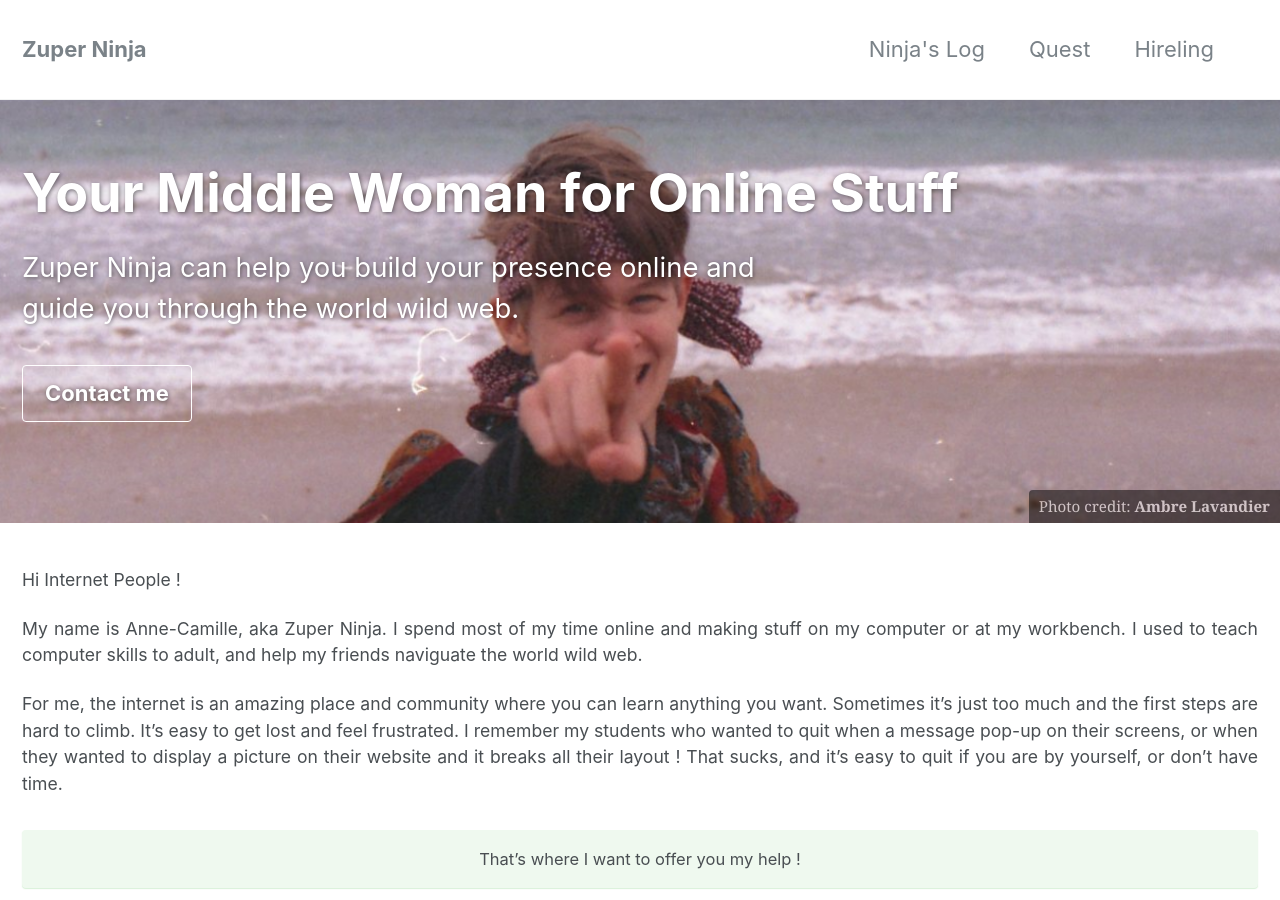
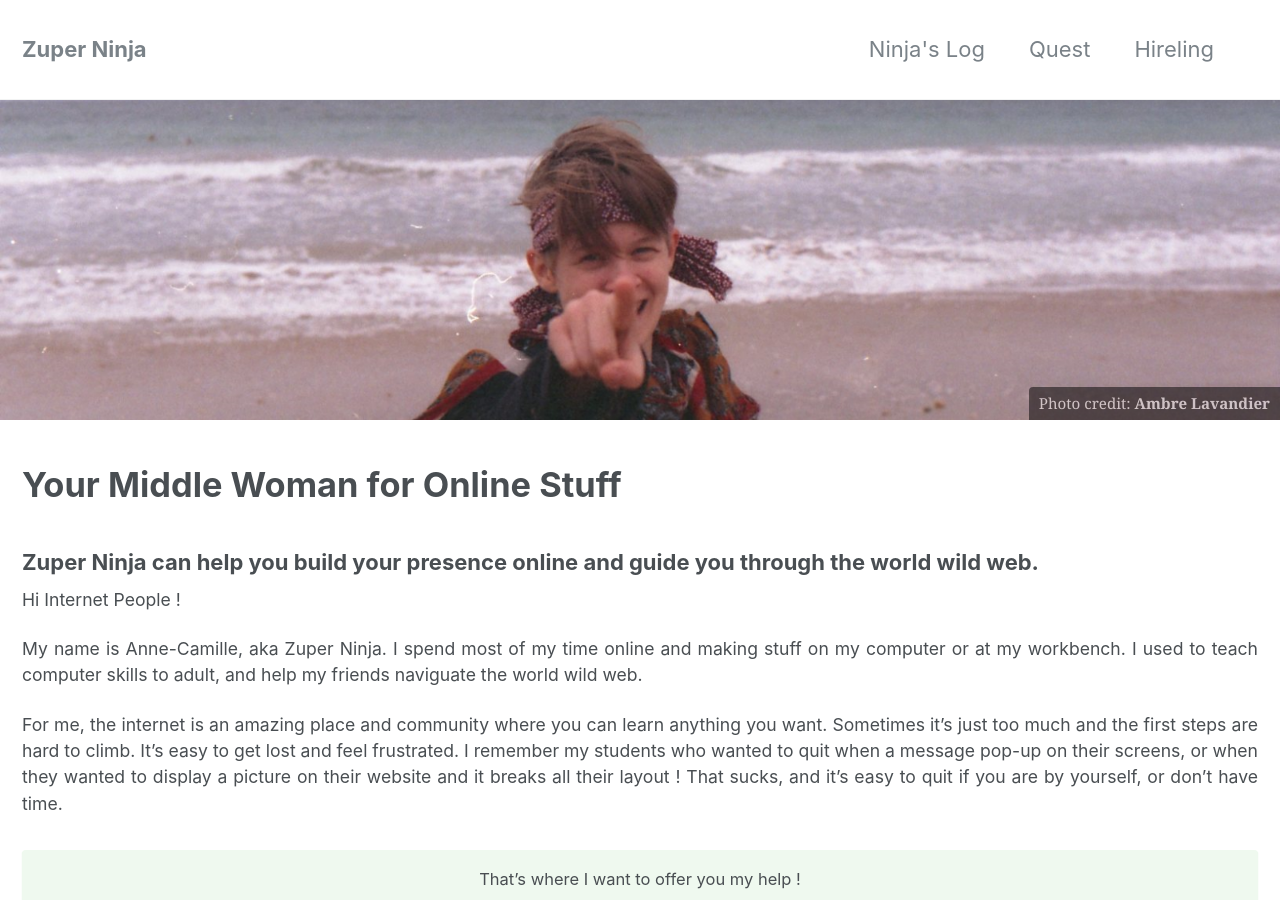
Before and after one commit to zuperninja/zuperninja.github.io, a Jekyll site: the page built from _pages/about.md, in a window 1280 px wide and 900 px high. Built offline with Jekyll 4.4.1, drawn with Linux system fonts in a browser that asks for light colours.

Commit message:
Update about.md

```diff
--- a/_pages/about.md
+++ b/_pages/about.md
@@ -4,10 +4,8 @@ permalink: /about/
 title: "Your Middle Woman for Online Stuff"
 excerpt: "Zuper Ninja can help you build your presence online and guide you through the world wild web."
 header:
-  overlay_image: /assets/images/ank-ban.png
+  image: /assets/images/ank-ban.png
   caption: "Photo credit: [**Ambre Lavandier**](http://ambrelavandier.tumblr.com/)"
-  cta_label: "Contact me"
-  cta_url: "https://zuperninja.github.io/blog/contact"
 tags:
   - "Website"
 categories:
```
Also changed, not shown: other parts of _pages/about.md (+3 -0 lines).
